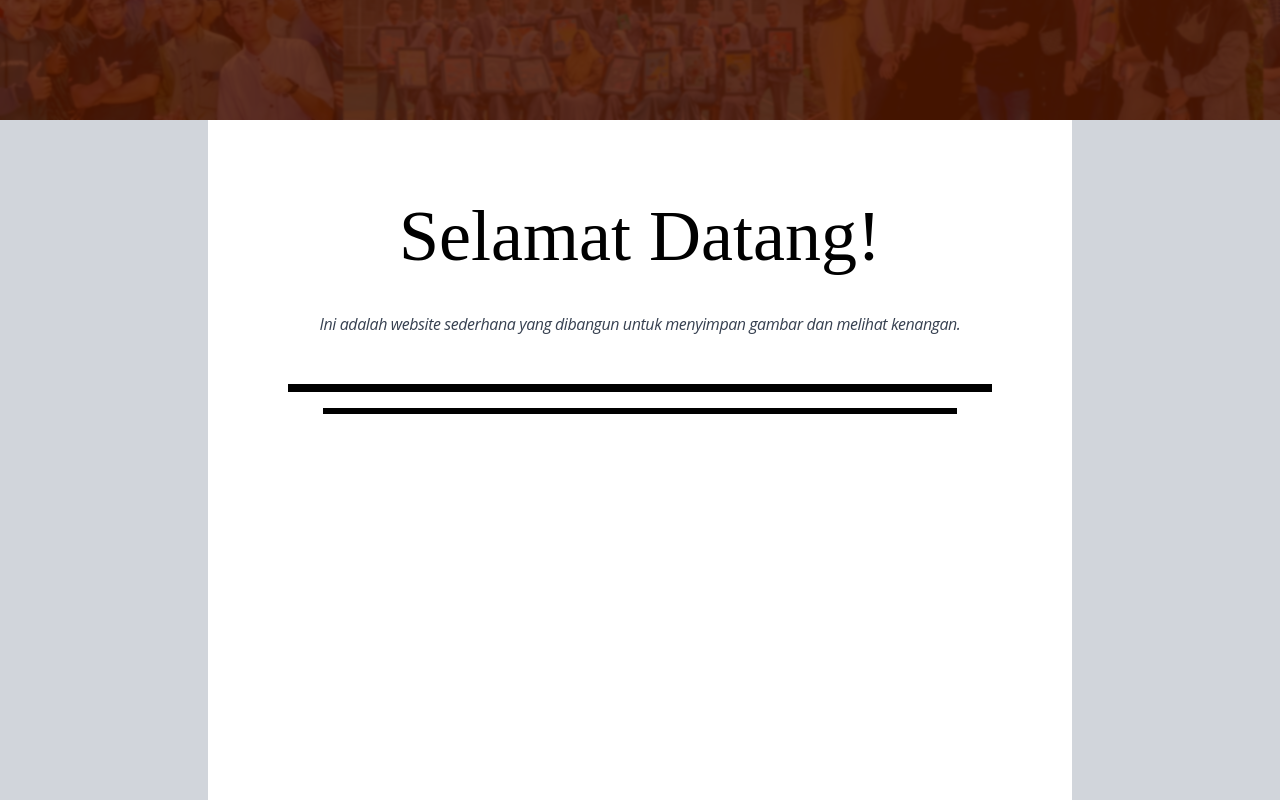
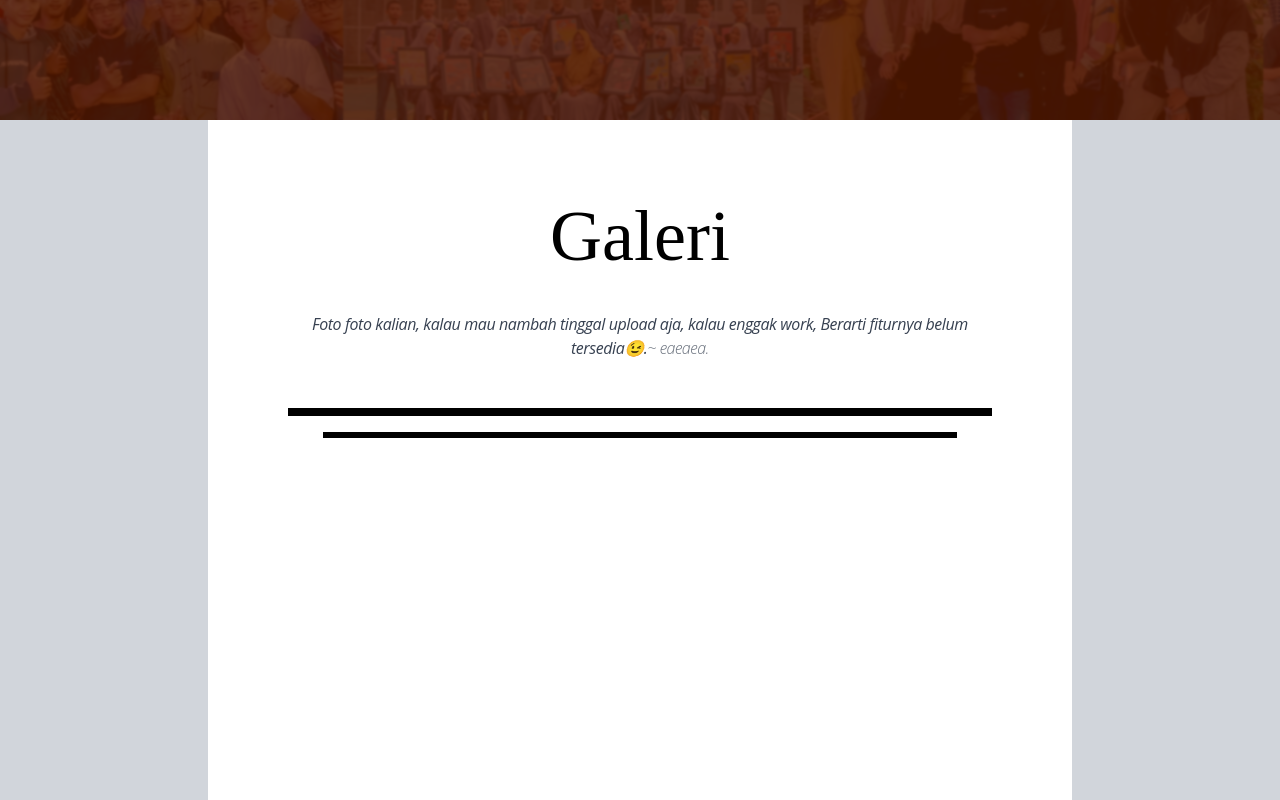
Before and after one commit to YeaGram/real-ineffable, a Next.js app: page /gallery in a window 1280 px wide. Shown: the part 520-1320 px from the top of the page. Built offline with nearby package versions, Linux system fonts and the light colour scheme.

Commit message:
Add Footer

```diff
--- /dev/null
+++ b/components/content/gallery/index.jsx
@@ -0,0 +1,22 @@
+export default function GalleryContent() {
+  return (
+    <main className="h-screen w-screen  sm:px-10 md:px-28 lg:px-44 xl:px-52">
+      <div className="bg-white h-full">
+        <div className="pt-20 flex flex-col items-center">
+          <h2 className="font-Pacifico text-4xl sm:text-6xl md:text-7xl text-center">
+            Galeri
+          </h2>
+          <p className="font-OpenSans w-full px-20 text-center mt-10 text-gray-700 italic tracking-tight">
+            Foto foto kalian, kalau mau nambah tinggal upload aja, kalau enggak
+            work, Berarti fiturnya belum tersedia😉.
+            <span className="italic font-light opacity-75">~ eaeaea.</span>
+          </p>
+        </div>
+        <div className="px-20 flex flex-col items-center [&>*]:my-2 my-10">
+          <span className="block w-full border-b-8 border-black"></span>
+          <span className="block w-[90%] border-b-[6px] border-black"></span>
+        </div>
+      </div>
+    </main>
+  );
+}
--- a/pages/gallery.js
+++ b/pages/gallery.js
@@ -1,5 +1,5 @@
 import Head from "next/head";
-import Content from "../components/content";
+import GalleryContent from "../components/content/gallery";
 
 export default function Gallery() {
   return (
@@ -9,7 +9,7 @@ export default function Gallery() {
         <meta name="description" content="Generated by create next app" />
         <link rel="icon" href="/favicon.png" />
       </Head>
-      <Content />
+      <GalleryContent />
     </div>
   );
 }
```
